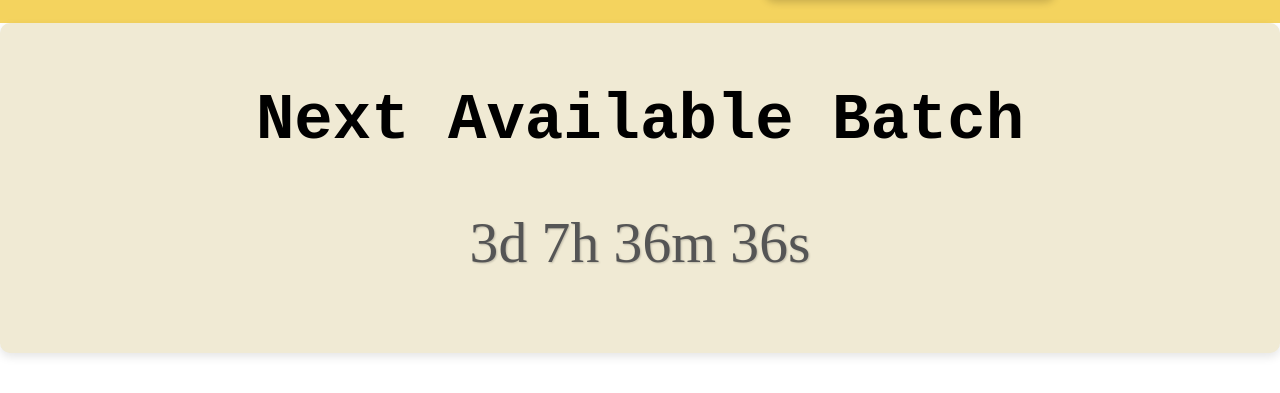
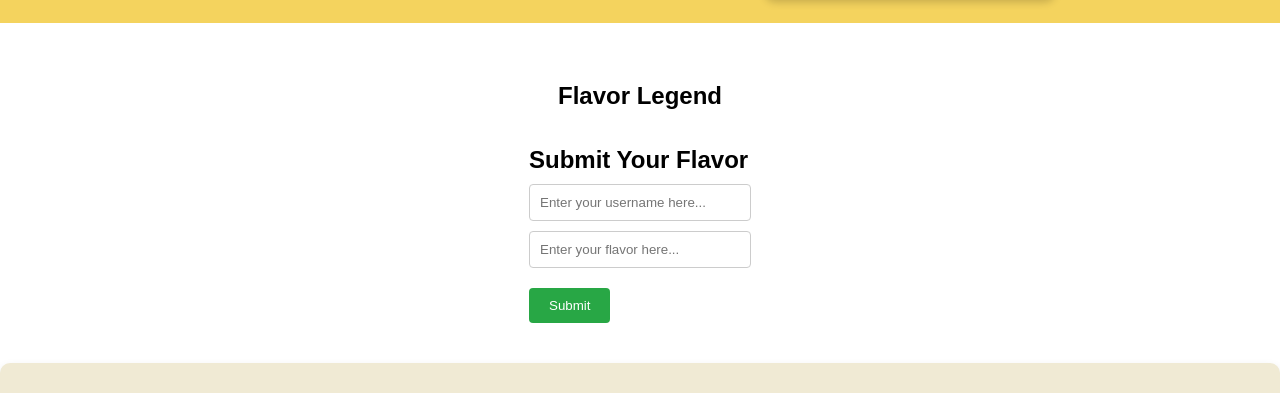
Before and after one commit to NomadRiding/LairKneads, a React (Vite) app: page / in a window 1280 px wide. Shown: the part 295-688 px from the top of the page. Built offline with nearby package versions, Linux system fonts and the light colour scheme.

Commit message:
Flavor Voting idea

```diff
--- a/src/HomePage/HomePage.jsx
+++ b/src/HomePage/HomePage.jsx
@@ -5,6 +5,7 @@ import HeroText from "../components/HeroText"
 import Layout from "../components/Layout"
 import TestimonialCarousel from "../components/Review"
 import Countdown from "../components/Countdown"
+import FlavorPicker from "../components/FlavorPicker"
 
 function HomePage() {
   return (
@@ -13,6 +14,7 @@ function HomePage() {
         <HeroText />
         <Slideshow />
       </div>
+      <FlavorPicker />
       <Countdown />
       <TestimonialCarousel />
     </Layout>
--- /dev/null
+++ b/src/components/FlavorPicker.css
@@ -0,0 +1,42 @@
+.flavorPickerContainer {
+  display: flex;
+  flex-direction: column;
+  align-items: center;
+  margin: 20px;
+  padding: 20px;
+}
+
+.flavorPickerTitle {
+  font-size: 24px;
+  margin-bottom: 10px;
+}
+
+.flavorInput,
+.nameInput {
+  display: flex;
+  width: 200px;
+  padding: 10px;
+  border: 1px solid #ccc;
+  border-radius: 4px;
+  margin: auto;
+  margin-bottom: 10px;
+}
+
+.flavorInput:focus {
+  border-color: #007bff;
+  outline: none;
+}
+
+.flavorSubmitButton {
+  margin-top: 10px;
+  padding: 10px 20px;
+  background-color: #28a745;
+  color: white;
+  border: none;
+  border-radius: 4px;
+  cursor: pointer;
+}
+
+.flavorSubmitButton:hover {
+  background-color: #218838;
+}
--- /dev/null
+++ b/src/components/FlavorPicker.jsx
@@ -0,0 +1,64 @@
+import React, { useState } from "react"
+import "./FlavorPicker.css"
+
+export default function FlavorPicker() {
+  const [flavorEntry, setFlavorEntry] = useState("") // Tracks the current input value
+  const [flavors, setFlavors] = useState([]) // Stores the list of submitted flavors
+  const [flavorLikes, setFlavorLikes] = useState(0) // Tracks the number of likes for each flavor
+  const [userName, setUserName] = useState("") // Tracks the user's name
+
+  const handleFlavorSubmit = () => {
+    if (flavorEntry) {
+      if (flavors.includes(flavorEntry)) {
+        alert("Flavor is in the list, added a like") // Alert if the flavor already exists
+        setFlavorLikes((prevLikes) => prevLikes + 1) // Increment the like count
+      } else {
+        setFlavors((prevFlavors) => [...prevFlavors, flavorEntry]) // Add the new flavor to the list
+        setFlavorEntry("") // Clear the input field
+      }
+    } else {
+      alert("Please enter a flavor") // Alert if the input is empty
+    }
+  }
+
+  const handleClicks = () => {
+    setFlavorLikes((prevLikes) => prevLikes + 1) // Increment the like count
+  }
+
+  return (
+    <>
+      <div className="flavorPickerContainer">
+        <div className="FlavorLegend">
+          <h2>Flavor Legend</h2>
+          <ul>
+            {flavors.map((flavor, index) => (
+              <li key={index} className="flavorListItem">
+                {flavor}
+                <span className="likeCount">: {flavorLikes}</span>{" "}
+                <button onClick={handleClicks}>Like</button>
+              </li>
+            ))}
+          </ul>
+        </div>
+        <div className="submitSection">
+          <h1 className="flavorPickerTitle">Submit Your Flavor</h1>
+          <input
+            value={userName}
+            onChange={(e) => setUserName(e.target.value)}
+            className="nameInput"
+            placeholder="Enter your username here..."
+          />
+          <input
+            value={flavorEntry}
+            onChange={(e) => setFlavorEntry(e.target.value)}
+            className="flavorInput"
+            placeholder="Enter your flavor here..."
+          />
+          <button className="flavorSubmitButton" onClick={handleFlavorSubmit}>
+            Submit
+          </button>
+        </div>
+      </div>
+    </>
+  )
+}
```
